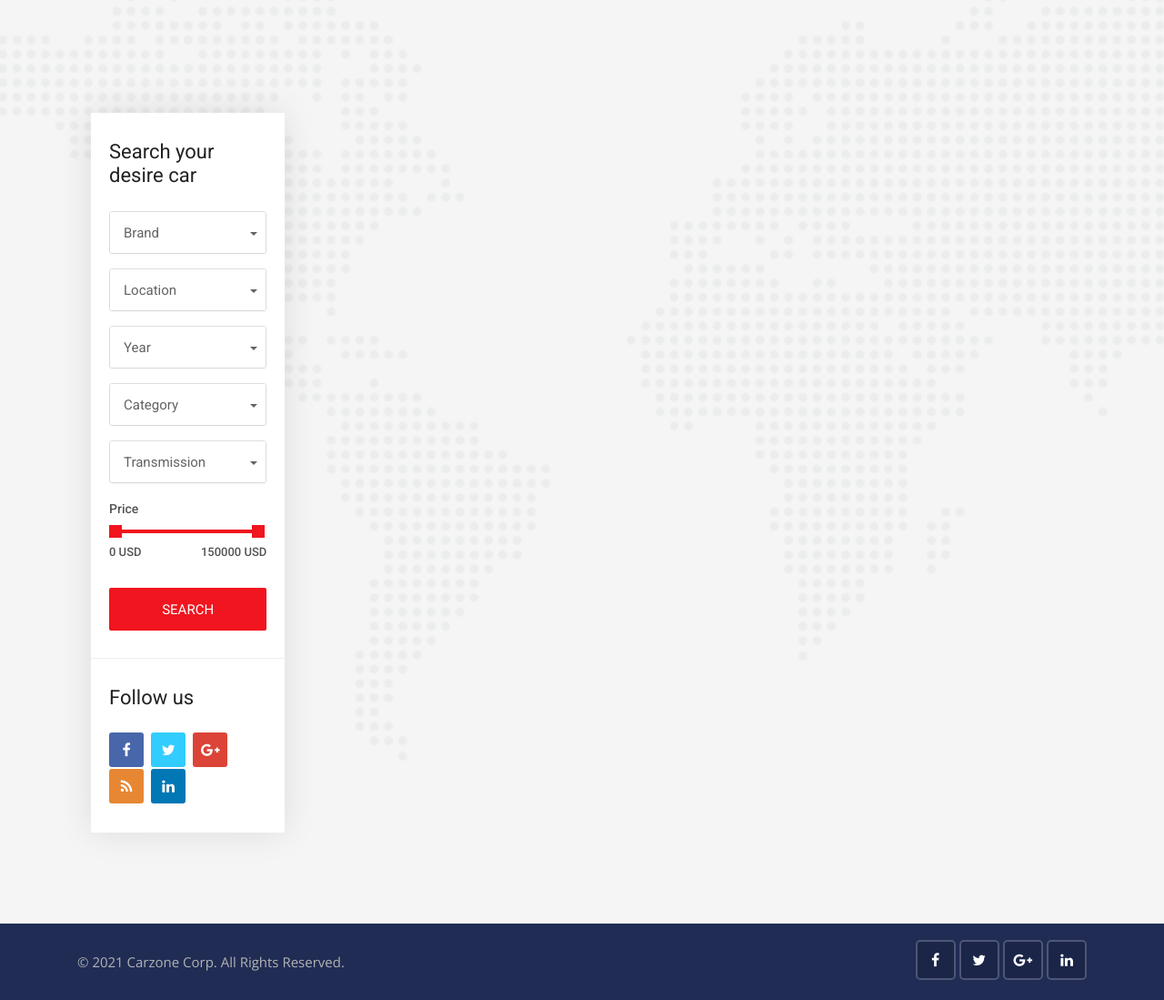
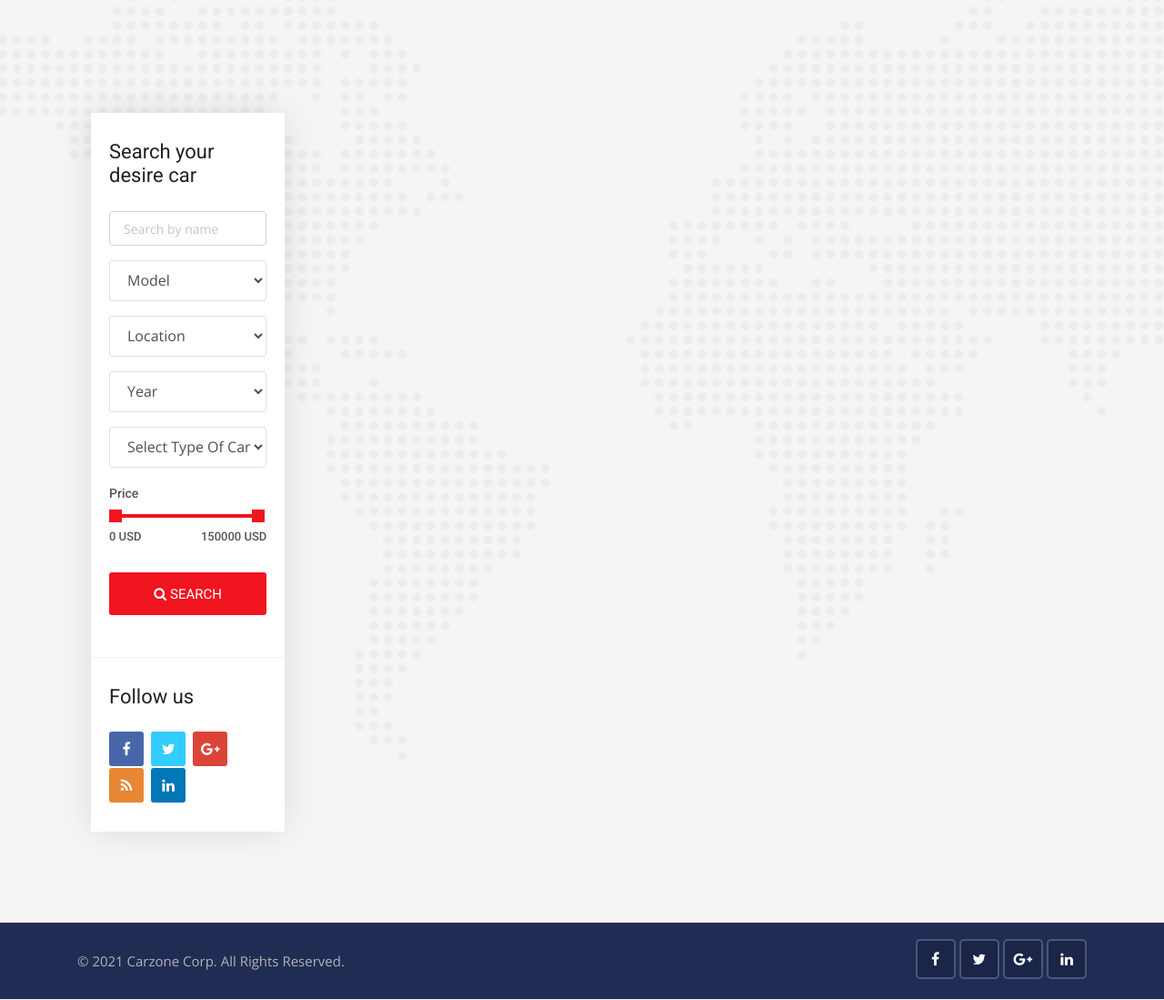
Before and after one commit to acerolahub/carzone-gitproject, a Django app: page /cars/ in a window 1280 px wide. Shown: the part 361-1460 px from the top of the page at 91% size. Run offline with Django 3.2, Linux system fonts and the light colour scheme; data that the repository does not hold is empty; some libraries are stand-ins or nearby versions.

Commit message:
search functionalities

```diff
--- a/cars/views.py
+++ b/cars/views.py
@@ -8,8 +8,16 @@
     paginator = Paginator(cars,1)
     page = request.GET.get('page')
     paged_cars = paginator.get_page(page)
+    model_search = Car.objects.values_list('model', flat=True).distinct()
+    city_search = Car.objects.values_list('city', flat=True).distinct()
+    year_search = Car.objects.values_list('year', flat=True).distinct()
+    body_style_search = Car.objects.values_list('body_style', flat=True).distinct()
     data = {
         'cars': paged_cars,
+        'model_search': model_search,
+        'city_search': city_search,
+        'year_search': year_search,
+        'body_style_search': body_style_search,
     }
     return render(request, 'cars/cars.html', data)
 
@@ -24,12 +32,50 @@
 def search(request):
     cars = Car.objects.order_by('-created_date')
 
+    model_search = Car.objects.values_list('model', flat=True).distinct()
+    city_search = Car.objects.values_list('city', flat=True).distinct()
+    year_search = Car.objects.values_list('year', flat=True).distinct()
+    body_style_search = Car.objects.values_list('body_style', flat=True).distinct()
+    transmission_search = Car.objects.values_list('transmission', flat=True).distinct()
+
     if 'keyword' in request.GET:
         keyword = request.GET['keyword']
         if keyword:
             cars = cars.filter(description__icontains=keyword)
 
+    if 'model' in request.GET:
+        model = request.GET['model']
+        if model:
+            cars = cars.filter(model__iexact=model)
+
+    if 'city' in request.GET:
+        city = request.GET['city']
+        if city:
+            cars = cars.filter(city__iexact=city)
+
+    if 'year' in request.GET:
+        year = request.GET['year']
+        if year:
+            cars = cars.filter(year__iexact=year)
+
+    if 'body_style' in request.GET:
+        body_style = request.GET['body_style']
+        if model:
+            cars = cars.filter(body_style__iexact=body_style)
+
+    if 'min_price' in request.GET:
+        min_price = request.GET['min_price']
+        max_price = request.GET['max_price']
+        if max_price:
+            cars = cars.filter(price__gte=min_price, price__lte=max_price)
+
+
     data = {
         'cars': cars,
+        'model_search': model_search,
+        'city_search': city_search,
+        'year_search': year_search,
+        'body_style_search': body_style_search,
+        'transmission_search': transmission_search,
     }
     return render(request, 'cars/search.html', data)
--- a/templates/cars/cars.html
+++ b/templates/cars/cars.html
@@ -131,64 +131,51 @@
                     <!-- Advanced search start -->
                     <div class="widget advanced-search2">
                         <h3 class="sidebar-title">Search your desire car</h3>
-                        <form method="GET">
+                        <form action="{% url 'search' %}" method="">
                             <div class="form-group">
-                                <select class="selectpicker search-fields" name="brand">
-                                    <option>Brand</option>
-                                    <option>Any</option>
-                                    <option>New</option>
-                                    <option>Semi-New</option>
-                                    <option>Damaged</option>
-                                    <option>Used</option>
+                                <input type="text" name="keyword" placeholder="Search by name" class="form-control">
+                            </div>
+                            <div class="form-group">
+                                <select class="form-control search-fields" name="model">
+                                    <option selected="true" disabled="disabled">Model</option>
+                                    {% for model in model_search %}
+                                      <<option value="{{model}}">{{model}}</option>
+                                    {% endfor %}
                                 </select>
                             </div>
                             <div class="form-group">
-                                <select class="selectpicker search-fields" name="location">
-                                    <option>Location</option>
-                                    <option>United States</option>
-                                    <option>United Kingdom</option>
-                                    <option>American Samoa</option>
-                                    <option>Belgium</option>
-                                    <option>Cameroon</option>
-                                    <option>Canada</option>
+                                <select class="form-control search-fields" name="city">
+                                  <option selected="true" disabled="disabled">Location</option>
+                                  {% for city in city_search %}
+                                    <<option value="{{city}}">{{city}}</option>
+                                  {% endfor %}
                                 </select>
                             </div>
                             <div class="form-group">
-                                <select class="selectpicker search-fields" name="year">
-                                    <option>Year</option>
-                                    <option>2016</option>
-                                    <option>2017</option>
-                                    <option>2018</option>
-                                    <option>2019</option>
-                                    <option>2020</option>
+                                <select class="form-control search-fields" name="year">
+                                    <option selected="true" disabled="disabled">Year</option>
+                                    {% for year in year_search %}
+                                      <<option value="{{year}}">{{year}}</option>
+                                    {% endfor %}
                                 </select>
                             </div>
                             <div class="form-group">
-                                <select class="selectpicker search-fields" name="category">
-                                    <option>Category</option>
-                                    <option>Luxury Car</option>
-                                    <option>Pickup Truck</option>
-                                    <option>Minivan</option>
-                                    <option>Truck</option>
-                                    <option>Sports Car</option>
-                                    <option>Wagon</option>
-                                </select>
-                            </div>
-                            <div class="form-group">
-                                <select class="selectpicker search-fields" name="transmission">
-                                    <option>Transmission</option>
-                                    <option>Automatic</option>
-                                    <option>Manual</option>
-                                    <option>Tiptronic</option>
+                                <select class="form-control search-fields" name="body_style">
+                                    <option selected="true" disabled="disabled">Select Type Of Car</option>
+                                    {% for body_style in body_style_search %}
+                                    <<option value="{{body_style}}">{{body_style}}</option>
+                                    {% endfor %}
                                 </select>
                             </div>
                             <div class="range-slider clearfix">
-                                <label>Price</label>
-                                <div data-min="0" data-max="150000"  data-min-name="min_price" data-max-name="max_price" data-unit="USD" class="range-slider-ui ui-slider" aria-disabled="false"></div>
-                                <div class="clearfix"></div>
+                                            <label>Price</label>
+                                            <div data-min="0" data-max="150000"  data-min-name="min_price" data-max-name="max_price" data-unit="USD" class="range-slider-ui ui-slider" aria-disabled="false"></div>
+                                            <div class="clearfix"></div>
                             </div>
-                            <div class="form-group mb-0">
-                                <button class="search-button btn">Search</button>
+                            <div class="form-group">
+                                <button class="btn btn-block button-theme btn-md">
+                                    <i class="fa fa-search"></i> Search
+                                </button>
                             </div>
                         </form>
                     </div>
```
Also changed, not shown: pages/views.py (+11 -1 lines), templates/cars/search.html (+24 -34 lines), templates/pages/home.html (+21 -33 lines).
